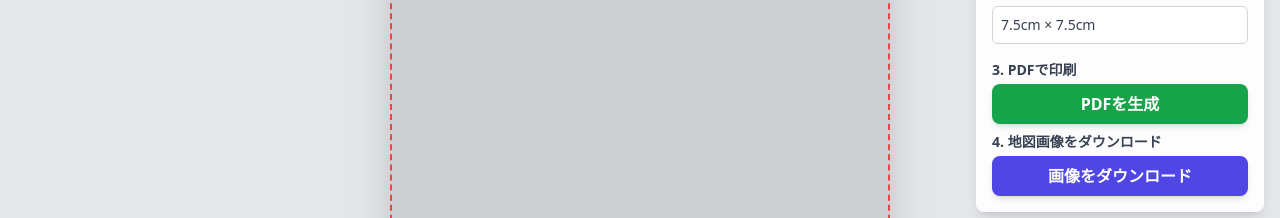
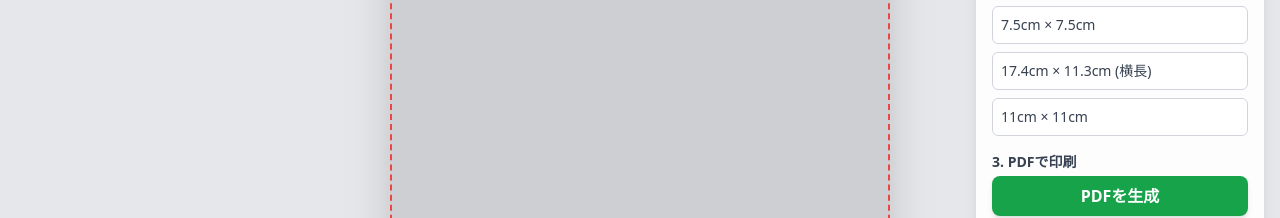
Before and after one commit to aikautau/mapframe-printer, a React (Vite) app: page / in a window 1280 px wide. Shown: the part 288-506 px from the top of the page. Built offline with nearby package versions, Linux system fonts and the light colour scheme.

Commit message:
feat: Add new print sizes (17.4x11.3cm landscape, 11x11cm)

```diff
--- a/constants.ts
+++ b/constants.ts
@@ -5,6 +5,8 @@ export const PRINT_SIZES: PrintSize[] = [
   { id: '15x15', name: '15cm × 15cm', width: 15, height: 15, aspectRatio: 'aspect-square' },
   { id: '15x10', name: '15cm × 10cm', width: 15, height: 10, aspectRatio: 'aspect-[3/2]' },
   { id: '7.5x7.5', name: '7.5cm × 7.5cm', width: 7.5, height: 7.5, aspectRatio: 'aspect-square' },
+  { id: '17.4x11.3', name: '17.4cm × 11.3cm (横長)', width: 17.4, height: 11.3, aspectRatio: 'aspect-[174/113]' },
+  { id: '11x11', name: '11cm × 11cm', width: 11, height: 11, aspectRatio: 'aspect-square' },
 ];
 
 export const A4_DIMENSIONS_MM = {
```
